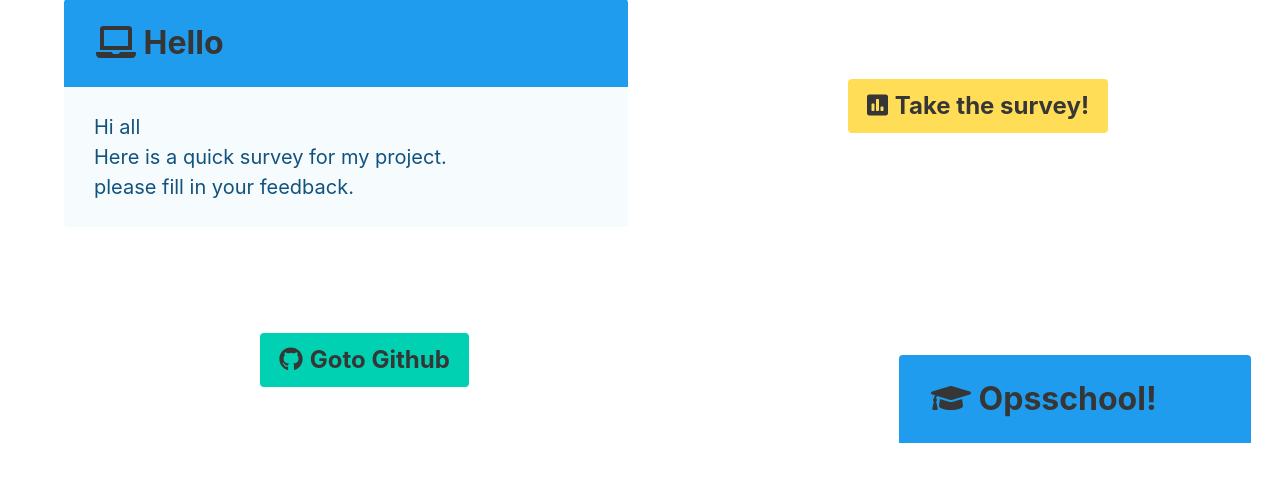
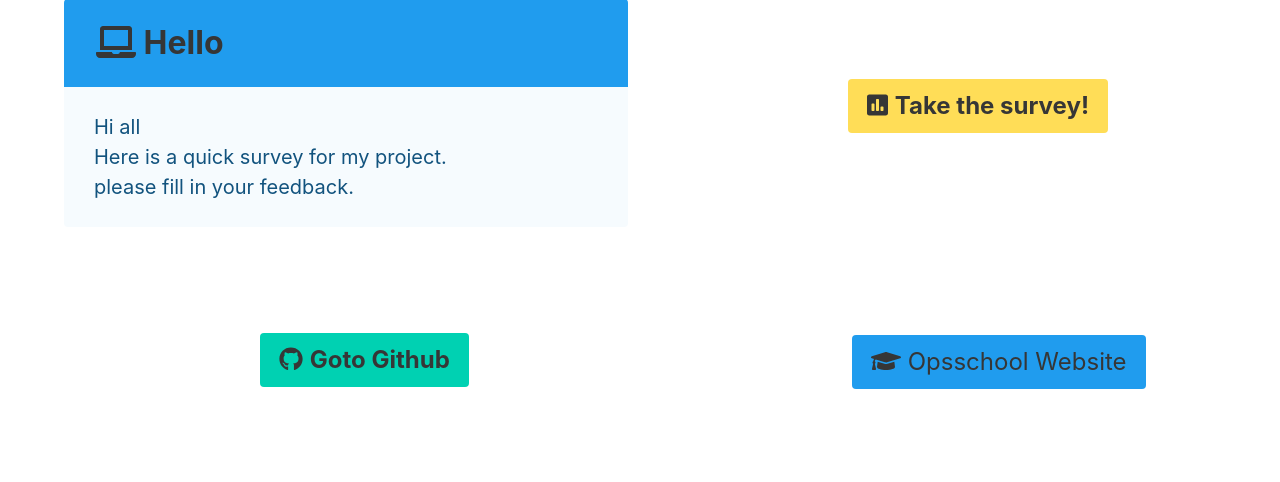
Before and after one commit to eransaban/opsschool-app, a Flask app: page / in a window 1280 px wide. Shown: the part 287-769 px from the top of the page. Run offline with Flask 2, Linux system fonts and the light colour scheme; some libraries are stand-ins or nearby versions.

Commit message:
finale desgin

```diff
--- a/templates/information.html
+++ b/templates/information.html
@@ -45,12 +45,12 @@
       	</button>
       </div>
       <div class="column is-half">
-	      <div class="column is-8 is-offset-5" style="margin-top: 80px;">
-	        <article class="message is-info">
-	          <div class="message-header has-text-dark is-size-3">
-	            <p><i class="fas fa-graduation-cap"></i>  Opsschool!</p>
+	      <div class="column is-2 is-offset-4" style="margin-top: 60px;">
+      	<button class="button is-large is-info">
+                    <a href="https://https://www.opsschool.org.il/" class="has-text-dark">
+	            <p><i class="fas fa-graduation-cap"></i>  Opsschool Website</p>
 	          </div>
-	        </article>
+        </button>
 	    </div>
 	</div>
 </div>
```
